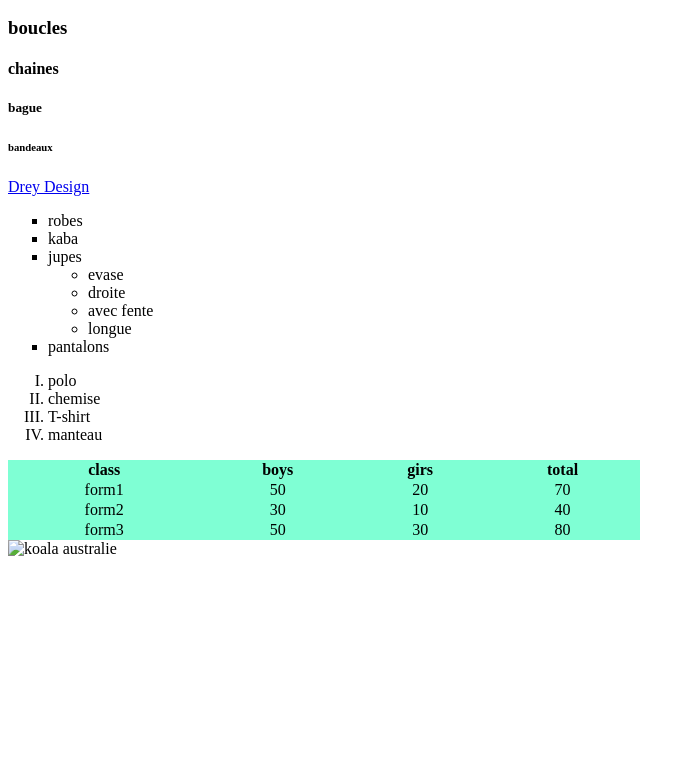
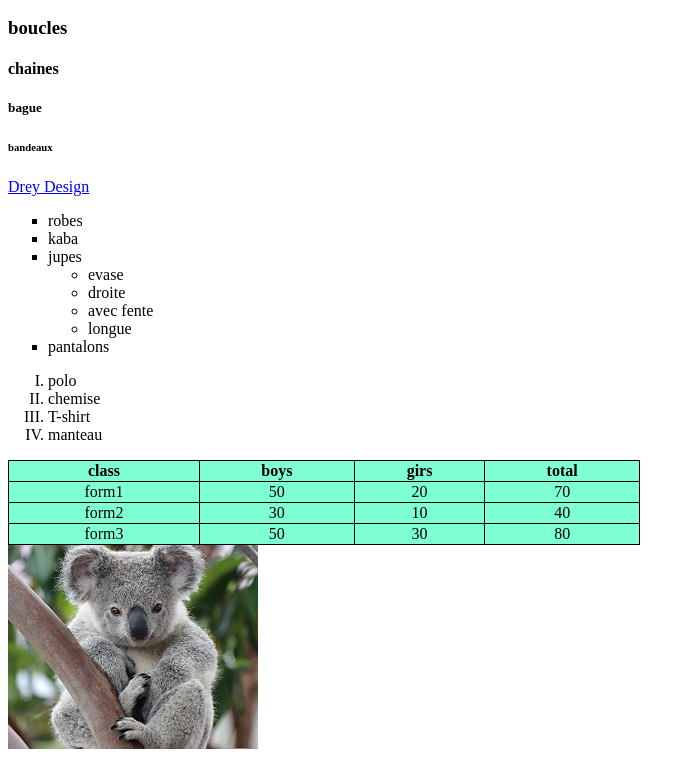
Before and after one commit to Mr-Roy-alt/audrey-assign1-, a plain HTML site: page index.html in a window 1280 px wide. Shown: the part 110-871 px from the top of the page, without its empty margins (0-695 px from the left). Before the commit the page ends 800 px from the top, so only its background shows below. Drawn offline with Linux system fonts and the light colour scheme.

Commit message:
Update index.html

```diff
--- a/index.html
+++ b/index.html
@@ -8,7 +8,7 @@
 
     <style>
         table, th, td {
-          border: 1px;
+          border: 1px  solid black;
            border-collapse: collapse;
         }
 
@@ -95,7 +95,7 @@
     </tr>
     </table>
     <!--- image-->
-    <img src=" images" alt=" koala australie">
+    <img src="images/koala-australie.jpeg" alt=" koala australie">
 
     </body>
 
```
